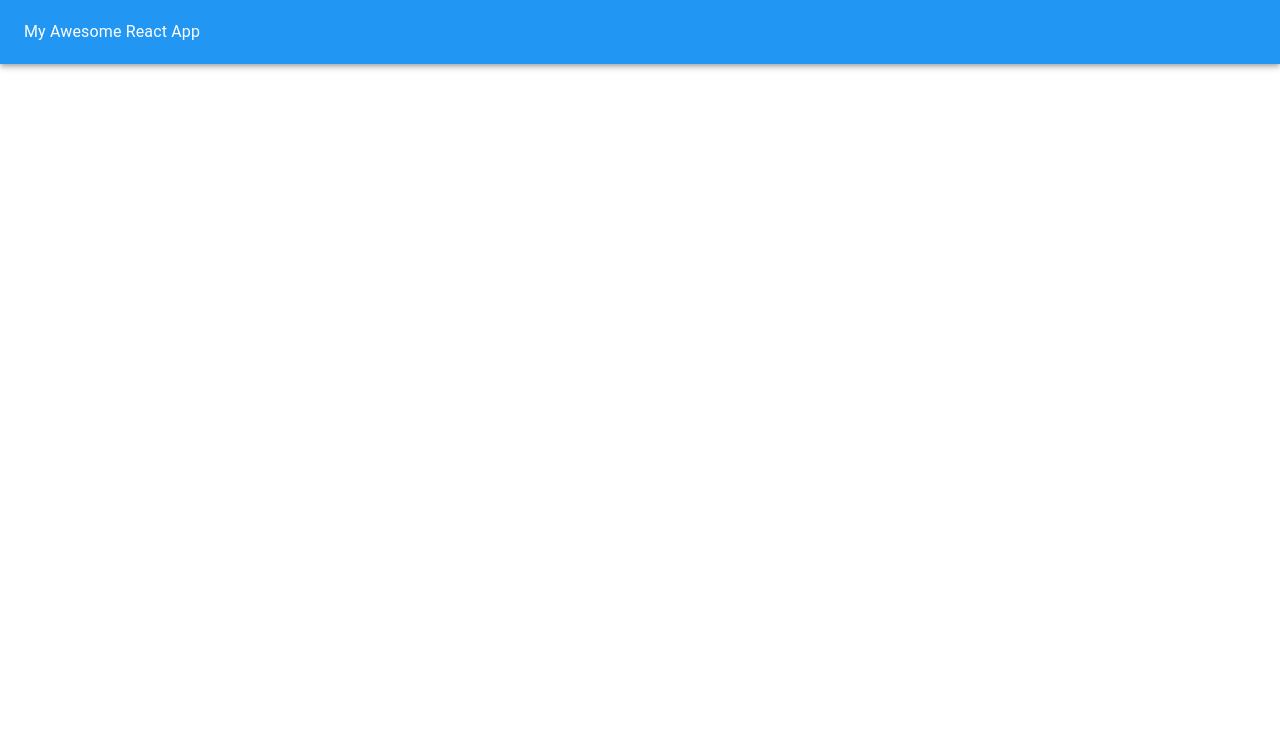
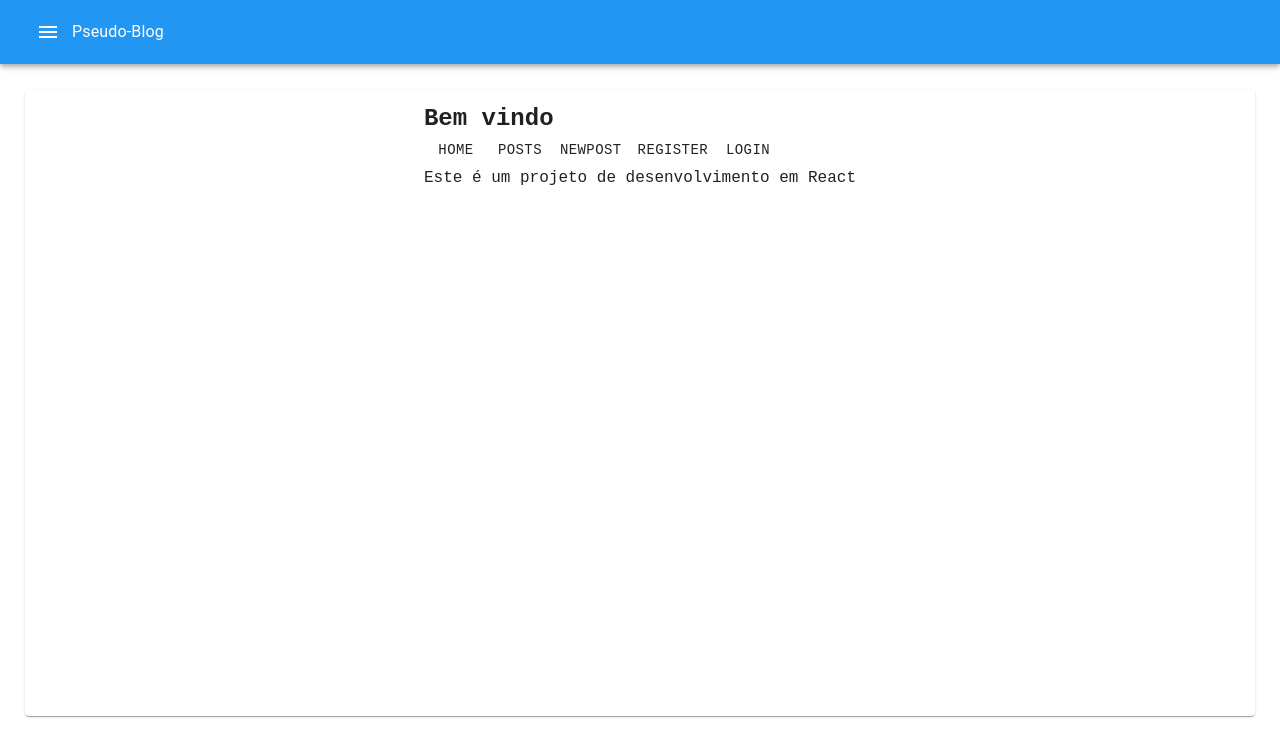
Before and after one commit to ARJOM/pseudo-blog, a React (Create React App) app: page / in a window 1280 px wide. Shown: the top 756 px of the page. Built offline with nearby package versions, Linux system fonts and the light colour scheme; no server answers; the database is empty; a web font is replaced by a local one.

Commit message:
Atualizando estilo e organização do site

```diff
--- a/src/components/App/App.css
+++ b/src/components/App/App.css
@@ -2,3 +2,12 @@
   margin: 0;
   padding: 0;
 }
+
+.card {
+  margin: 25px;
+  height: 78.4vh;
+  overflow: hidden;
+
+  display: flex;
+  justify-content: center;
+}
--- a/src/components/App/App.js
+++ b/src/components/App/App.js
@@ -1,12 +1,23 @@
 import React, {Component} from 'react';
+import {BrowserRouter as Router, Route} from 'react-router-dom';
 import './App.css';
 
-import {MuiThemeProvider} from '@material-ui/core';
+import {IconButton, MuiThemeProvider} from '@material-ui/core';
 import {AppBar, Toolbar, Typography} from '@material-ui/core';
 import {createMuiTheme} from '@material-ui/core/styles';
 import blue from '@material-ui/core/colors/blue';
 
 import FirebaseService from "../../services/FirebaseService";
+
+import Home from "../Home/Home";
+import {Link} from "react-router-dom";
+import {urls} from "../../util/urlUtils";
+import MenuIcon from "@material-ui/icons/Menu";
+import {Post} from "../Posts/Post";
+import Add from "../Add/Add";
+import Register from "../Register/Register";
+
+import {Card, CardContent} from "@material-ui/core";
 
 const theme = createMuiTheme({
   palette: {
@@ -28,13 +39,50 @@ export default class App extends Component {
     return (
         <MuiThemeProvider theme={theme}>
           <React.Fragment>
-            <AppBar position="static">
+            <AppBar position="static" id="titulo">
               <Toolbar>
+
+                <IconButton color="inherit" aria-label="Menu"
+                            component={props =>
+                                <Link to={urls.home.path} {...props}/>}
+                >
+                  <MenuIcon/>
+                </IconButton>
+
                 <Typography type="title" color="inherit">
-                  My Awesome React App
+                  Pseudo-Blog
                 </Typography>
+
               </Toolbar>
             </AppBar>
+            <Card className="card">
+              <CardContent>
+
+                <Route exact
+                       path={urls.home.path}
+                       render={(props) =>
+                           <Home {...props}/>}
+                />
+
+                <Route exact
+                       path={urls.post.path}
+                       render={(props) =>
+                           <Post {...props} data={this.state.data}/>}
+                />
+
+                <Route exact
+                       path={urls.add.path}
+                       render={(props) =>
+                           <Add {...props}/>}
+                />
+                <Route exact
+                       path={urls.register.path}
+                       render={(props) =>
+                       <Register {...props}/>}
+                />
+              </CardContent>
+            </Card>
+
           </React.Fragment>
         </MuiThemeProvider>
     );
```
